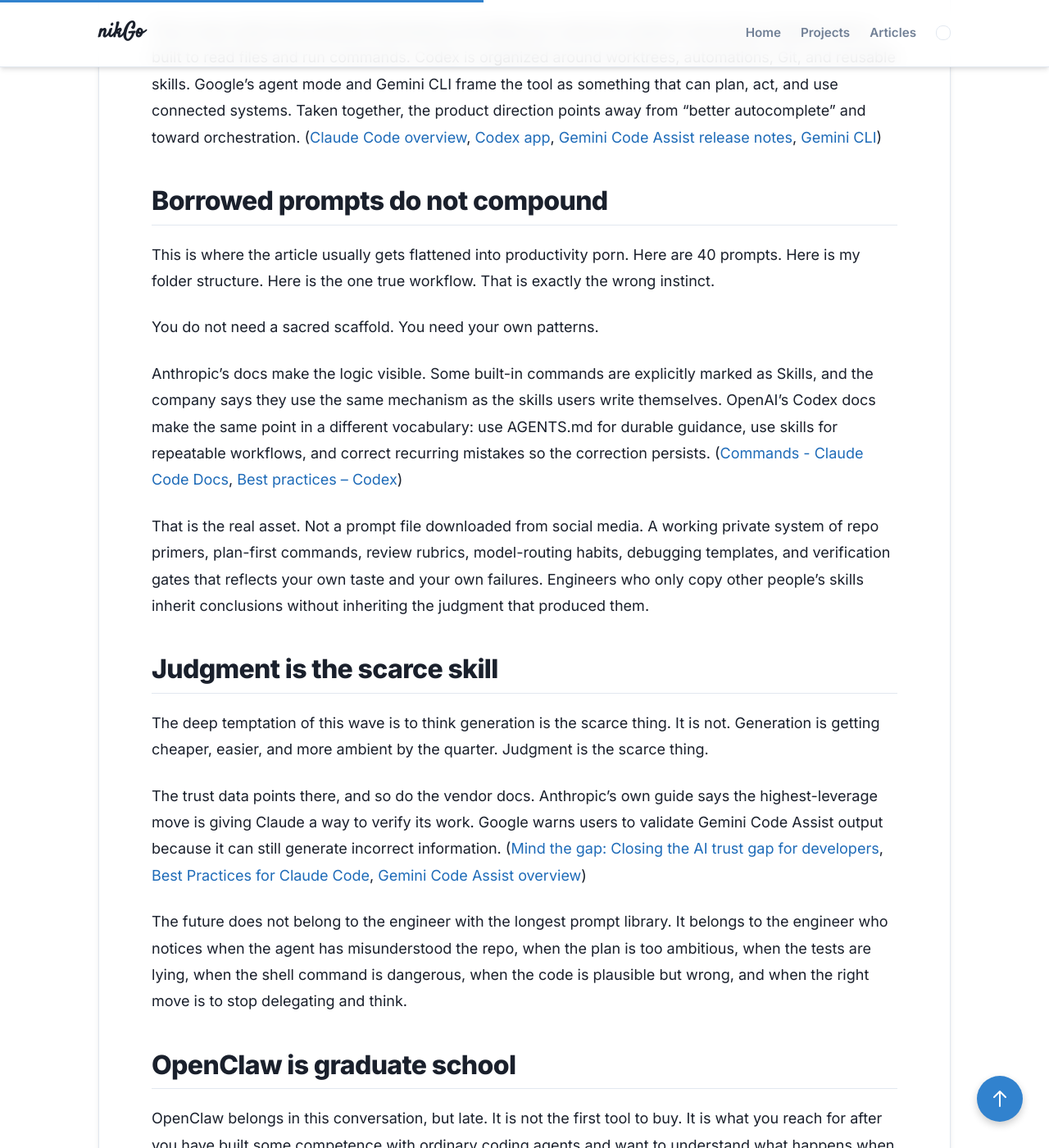
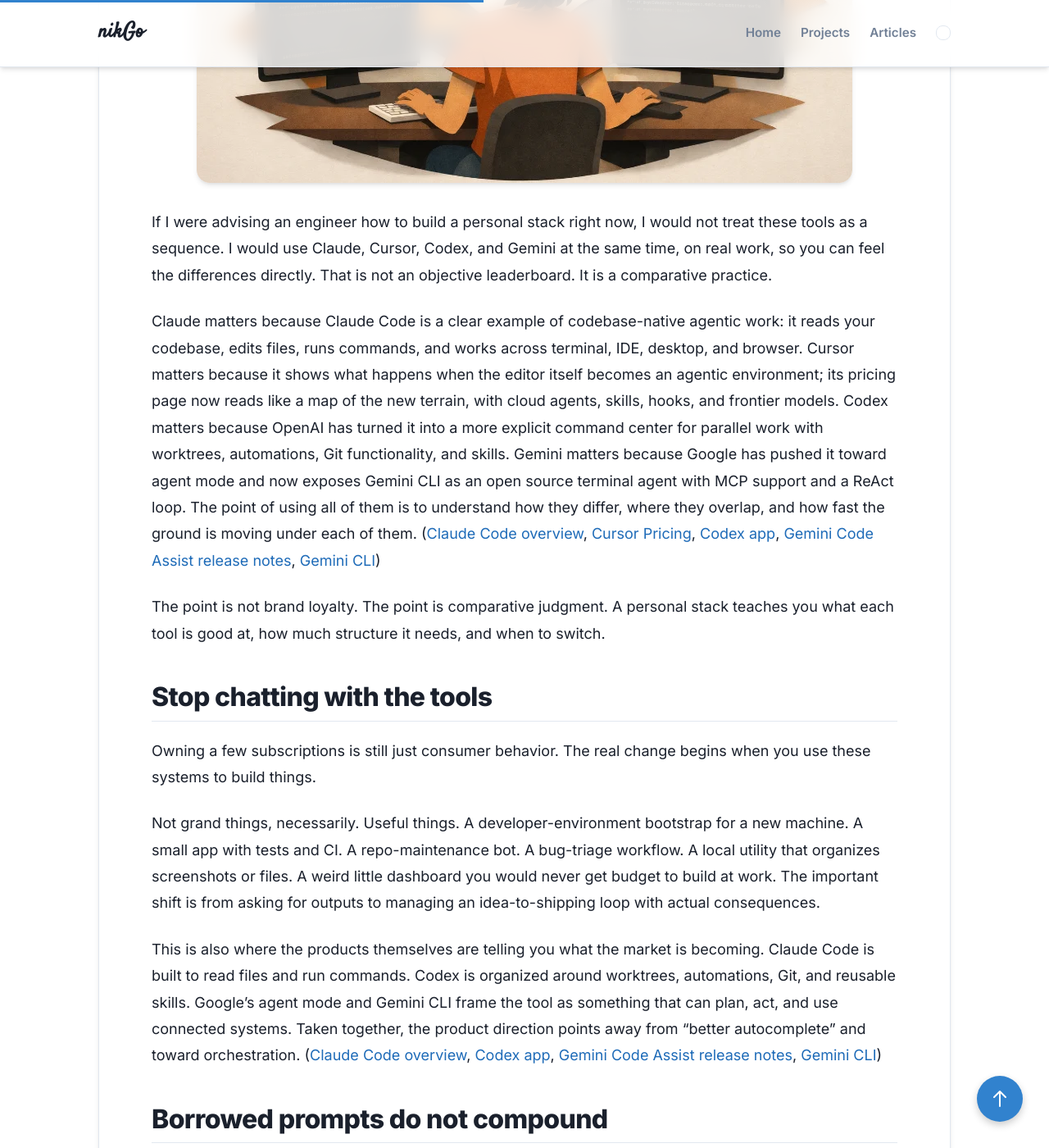
Before and after one commit to DominikGorecki/nikgo, a Jekyll site: the page built from pages/articles/your_ai_career_plan.md, in a window 1280 px wide and 1400 px high, scrolled down 3233 px. Shown: the whole window at 82% size. Built offline with Jekyll 4.4.1, drawn with Linux system fonts in a browser that asks for light colours; our own code applies the rules of GitHub Pages for plain Markdown files; some of the changed text lies outside the part shown.

Commit message:
images for article

```diff
--- a/pages/your_ai_career_plan.md
+++ b/pages/articles/your_ai_career_plan.md
@@ -1,3 +1,5 @@
+![your_ai_career_plan](./images/your_ai_career_plan.webp)
+
 # Your Company’s AI Rollout Is Not Your Career Plan
 
 Somewhere inside a respectable software company, two engineers are being told the same soothing story. The company bought seats. Legal blessed the vendor. Security approved the workflow. There is now a sanctioned AI assistant in the IDE, a little square of corporate reassurance. You may begin innovating.
@@ -26,9 +28,11 @@ This matters at every level. Junior engineers need the reps because they are sti
 
 The right move for many engineers is not to buy one extravagant premium plan and declare victory. It is to widen the learning surface. Several of the major products already have free or accessible individual tiers. Gemini Code Assist for individuals is available at no cost. Cursor has a free Hobby tier and a $20 Pro plan. Claude’s Pro plan is $20 a month. Codex is included across the main ChatGPT paid lineup and, for now, also appears in Free and Go on a limited basis. ([Gemini Code Assist overview][8], [Cursor Pricing][11], [Choosing a Claude plan][12], [Using Codex with your ChatGPT plan][13])
 
-If I were advising an engineer how to build a personal stack right now, I would start with Claude, then Cursor, then Codex, then Gemini. That is not an objective leaderboard. It is a learning order.
+![multiple_ai_coding_tools](./images/your_ai_career_plan_02.webp)
 
-Claude first, because Claude Code is the clearest lesson in codebase-native agentic work. Anthropic describes it plainly: it reads your codebase, edits files, runs commands, and works across terminal, IDE, desktop, and browser. Cursor second, because it is the fastest way to feel what happens when the editor itself becomes an agentic environment. Its pricing page now reads like a map of the new terrain: cloud agents, skills, hooks, and frontier models. Codex third, because OpenAI has turned it into a more explicit command center for parallel work with worktrees, automations, Git functionality, and skills. Gemini fourth, because Google has pushed it toward agent mode and now exposes Gemini CLI as an open source terminal agent with MCP support and a ReAct loop. ([Claude Code overview][3], [Cursor Pricing][11], [Codex app][5], [Gemini Code Assist release notes][9], [Gemini CLI][10])
+If I were advising an engineer how to build a personal stack right now, I would not treat these tools as a sequence. I would use Claude, Cursor, Codex, and Gemini at the same time, on real work, so you can feel the differences directly. That is not an objective leaderboard. It is a comparative practice.
+
+Claude matters because Claude Code is a clear example of codebase-native agentic work: it reads your codebase, edits files, runs commands, and works across terminal, IDE, desktop, and browser. Cursor matters because it shows what happens when the editor itself becomes an agentic environment; its pricing page now reads like a map of the new terrain, with cloud agents, skills, hooks, and frontier models. Codex matters because OpenAI has turned it into a more explicit command center for parallel work with worktrees, automations, Git functionality, and skills. Gemini matters because Google has pushed it toward agent mode and now exposes Gemini CLI as an open source terminal agent with MCP support and a ReAct loop. The point of using all of them is to understand how they differ, where they overlap, and how fast the ground is moving under each of them. ([Claude Code overview][3], [Cursor Pricing][11], [Codex app][5], [Gemini Code Assist release notes][9], [Gemini CLI][10])
 
 The point is not brand loyalty. The point is comparative judgment. A personal stack teaches you what each tool is good at, how much structure it needs, and when to switch.
 
@@ -60,7 +64,7 @@ The future does not belong to the engineer with the longest prompt library. It b
 
 ## OpenClaw is graduate school
 
-OpenClaw belongs in this conversation, but late. It is not the first tool to buy. It is what you reach for after you have built some competence with ordinary coding agents and want to understand what happens when the boundary moves from editor and terminal to the operating system itself.
+OpenClaw belongs in this conversation, but late. It is not the first tool to try. It is what you reach for after you have built some competence with ordinary coding agents and want to understand what happens when the boundary moves from editor and terminal to the operating system itself.
 
 The repo describes OpenClaw as a personal AI assistant for any OS. Its own security guidance is even more revealing. OpenClaw says its model is a one-user trusted-operator setup, not a shared multi-tenant boundary. Anthropic’s computer-use documentation carries a similar warning label in plainer language: review every action and log, and keep these systems away from precision-critical or sensitive tasks unless a human is supervising. That is not boilerplate. It is the frontier telling you what it is. ([OpenClaw Personal AI Assistant][15], [OpenClaw Security Overview][16], [Computer use tool][17])
 
@@ -72,7 +76,7 @@ So yes, experiment. But do it the way grown engineers experiment. Use non-sensit
 
 This is not a sermon about turning every evening into unpaid labor for future employers. It is an argument that the tool surface is moving too fast, and too much professional leverage now lives in personal judgment, for passive corporate exposure to count as sufficient training.
 
-Use the company seat if they buy you one. Then go build a practice that belongs to you. Get a few personal tools. Build one small system. Invent one workflow that did not come from a template. Keep notes. Keep rules. Keep scars. Learn how agents behave when the task is yours, the machine is yours, the mess is yours, and the judgment is yours.
+Use the company seat at the company (if they buy you one). Then go build a practice that belongs to you. Get a few personal tools. Build one small system. Invent one workflow that did not come from a template. Keep notes. Keep rules. Keep scars. Learn how agents behave when the task is yours, the machine is yours, the mess is yours, and the judgment will also be yours.
 
 Because that is the real divide opening in software engineering now. Not AI versus no AI. Not early adopters versus skeptics. It is engineers who are building portable leverage versus engineers who are renting it from the institution.
 
```
Also changed, not shown: pages/articles/images/your_ai_career_plan.webp (added), pages/articles/images/your_ai_career_plan_02.webp (added), pages/articles/images/your_ai_career_plan__x.webp (added).
